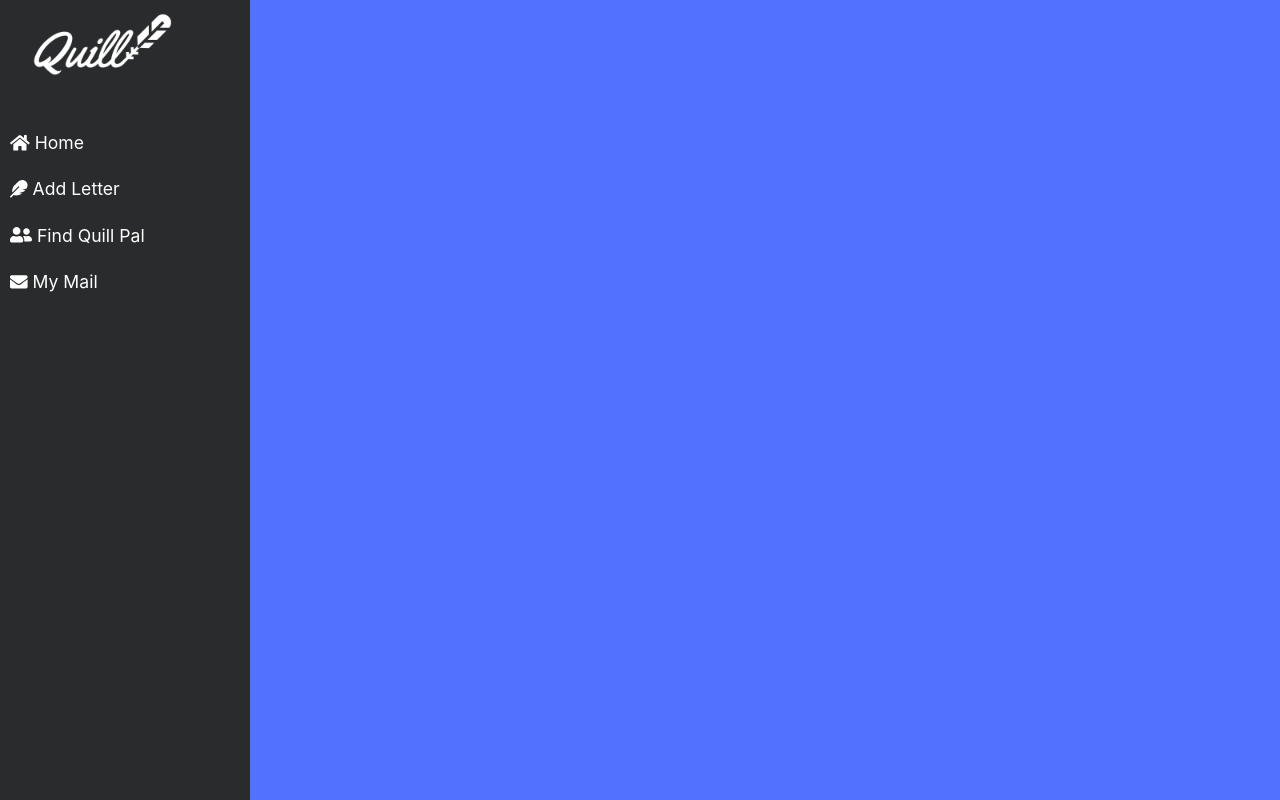
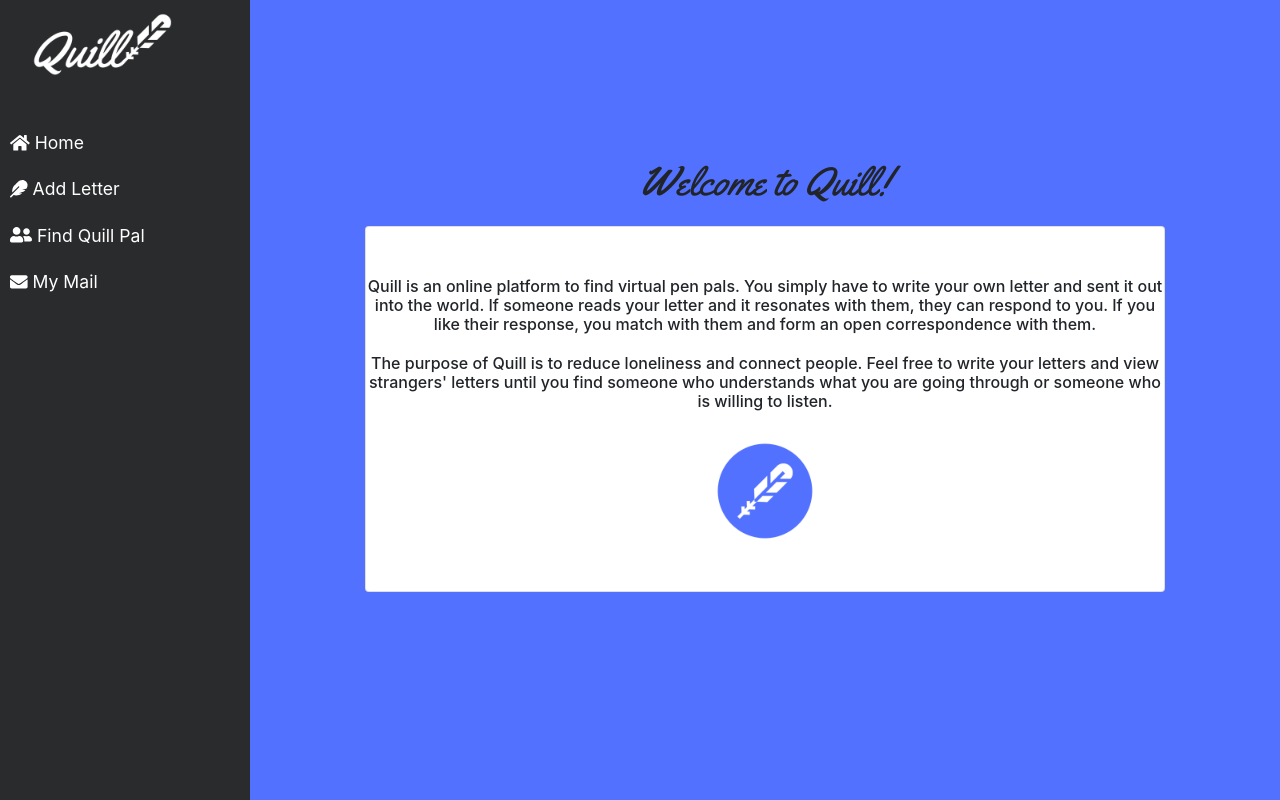
Before and after one commit to rachel58yang/OxfordDigiton2020, a Django app: page /home in a window 1280 px wide. Run offline with Django 3.2, Linux system fonts and the light colour scheme; some libraries are stand-ins or nearby versions.

Commit message:
added simple home page

```diff
--- a/letters/templates/letters/home.html
+++ b/letters/templates/letters/home.html
@@ -72,9 +72,22 @@
 
         <!-- Page Content  -->
         <div id="content" class="text-center">
+            {% block content %}
+            <div>
+                <h1 style="margin-bottom: 20px;">Welcome to Quill!</h1>
+                <div class="card" style="width:50em; margin-bottom: 50px;">
+                    <h6 style="margin-top: 50px; margin-bottom: 30px;">
+                        Quill is an online platform to find virtual pen pals. You simply have to write your own letter and sent it out into the world. If someone reads your letter and it resonates with them, they can respond to you. If you like their response, you match with them and form an open correspondence with them.
+                        <br />
+                        <br />
+                        The purpose of Quill is to reduce loneliness and connect people. Feel free to write your letters and view strangers' letters until you find someone who understands what you are going through or someone who is willing to listen.
+                    </h6>
+                    <img id="nav-logo" src="{% static 'images/blue-circle.png' %}" style="margin-left: auto; margin-right: auto; margin-bottom: 50px; height: 100px; width: 100px;">
+                </div>
+                </h1>
+            </div>
 
-            {% block content %}{% endblock %}
-
+            {% endblock %}
         </div>
     </div>
 
--- a/letters/templates/letters/view_letters.html
+++ b/letters/templates/letters/view_letters.html
@@ -3,7 +3,7 @@
     <div>
         <div class="card" style="width:50em; margin-bottom: 30px;">
             <div class="card-body">
-                <h5 class="card-title">Dear Stranger,</h5>
+                <h5 class="card-title">Dear Quill Pal,</h5>
                 <p class="card-text" style="margin-bottom: 40px;">{{ letter.text }}</p>
                 <div>
                     <a href="#" class="btn btn-danger" style="margin-bottom: 15px;">Report</a>
```
